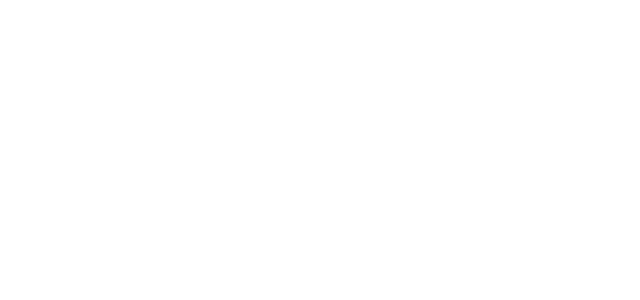
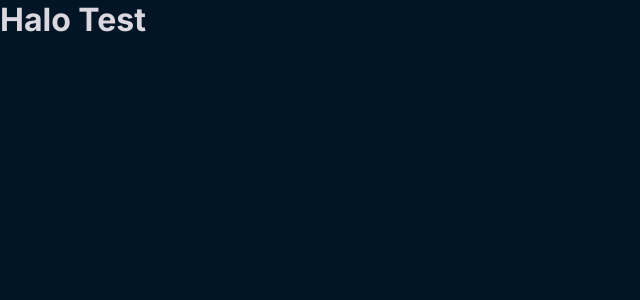
Before and after one commit to HenryWolfDev/Mein-Portfolio-2026, an Angular app: page / in a window 1280 px wide. Shown: the top 300 px of the page, without its empty margins (0-640 px from the left). Built offline with nearby package versions, Linux system fonts and the light colour scheme; a web font is replaced by a local one.

Commit message:
style: add layout, tokens and all-style.scss as global styles file

```diff
--- a/public/assets/styles/_tokens.scss
+++ b/public/assets/styles/_tokens.scss
@@ -1,12 +1,10 @@
 /* assets/styles/_tokens.scss */
-:root {
-  /* Colors */
-  --color-bg: #021526;
-  --color-bg-button-opacity-5: #8e6ce4;
-  --color-bg-skill-button-opacity-11: #9bcbe8;
-  --color-border-button: #62626f;
-  --color-section-title: #dad7de;
-  --color-text-bright: #ffffff;
-  --color-text-dark: #62626f;
-  --color-text-blue: #6eacda;
-}
+
+$color-bg: #021526;
+$color-bg-button-opacity-5: #8e6ce4;
+$color-bg-skill-button-opacity-11: #9bcbe8;
+$color-border-button: #62626f;
+$color-section-title: #dad7de;
+$color-text-bright: #ffffff;
+$color-text-dark: #62626f;
+$color-text-blue: #6eacda;
--- /dev/null
+++ b/public/assets/styles/all-styles.scss
@@ -0,0 +1,2 @@
+@forward "_tokens";
+@forward "_typography";
--- a/src/app/app.component.html
+++ b/src/app/app.component.html
@@ -1 +1,2 @@
+<h1>Halo Test</h1>
 <router-outlet />
--- a/src/styles.scss
+++ b/src/styles.scss
@@ -1 +1,18 @@
-/* You can add global styles to this file, and also import other style files */
+/* src/styles.scss */
+@use "../public/assets/styles/all-styles.scss" as *;
+
+* {
+  box-sizing: border-box;
+  padding: 0;
+  margin: 0;
+  scroll-behavior: smooth;
+}
+
+body {
+  font-family: "Inter", sans-serif;
+  background-color: $color-bg;
+}
+
+h1 {
+  color: $color-section-title;
+}
```
Also changed, not shown: public/assets/styles/_layout.scss (added).
